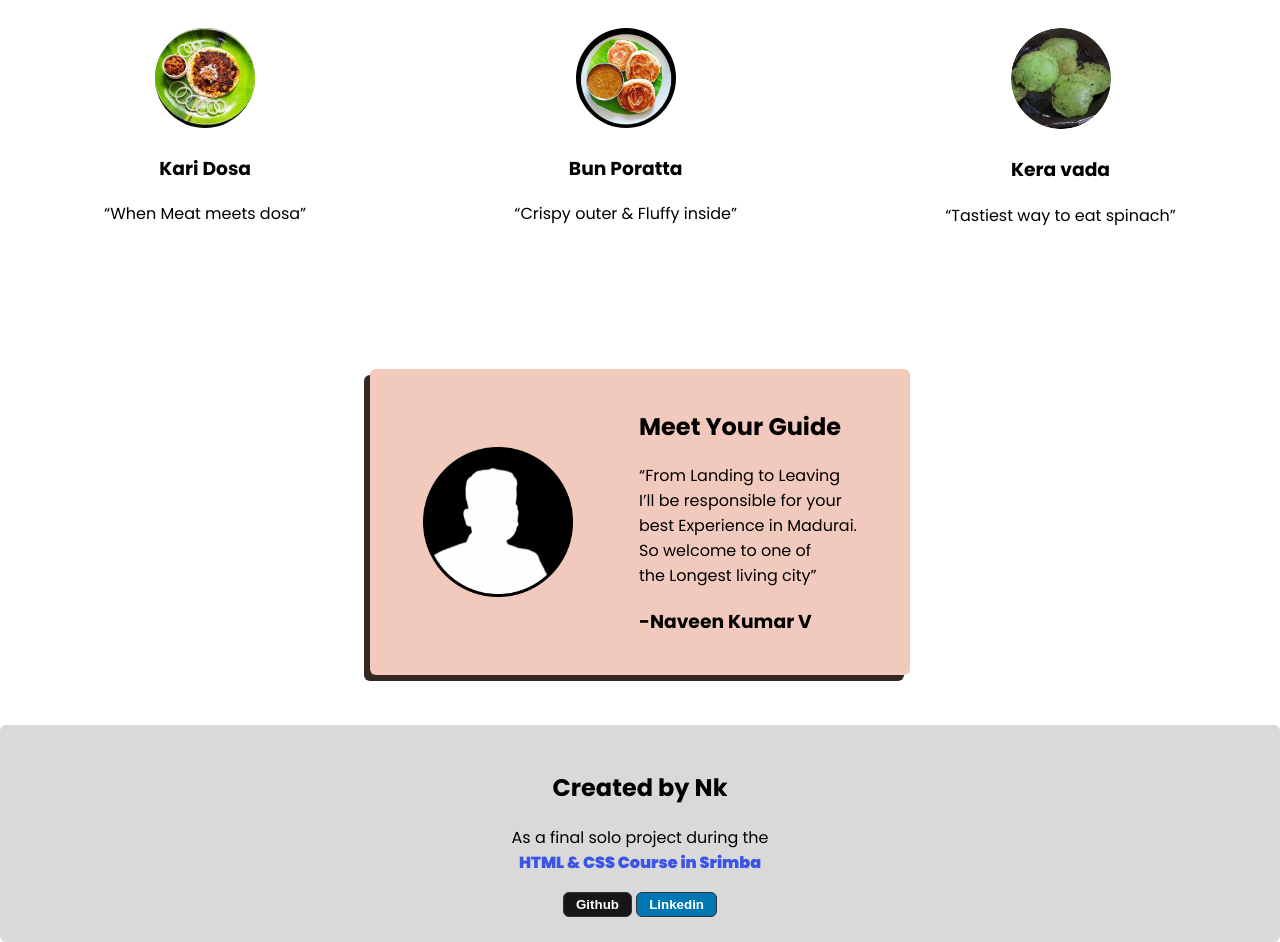
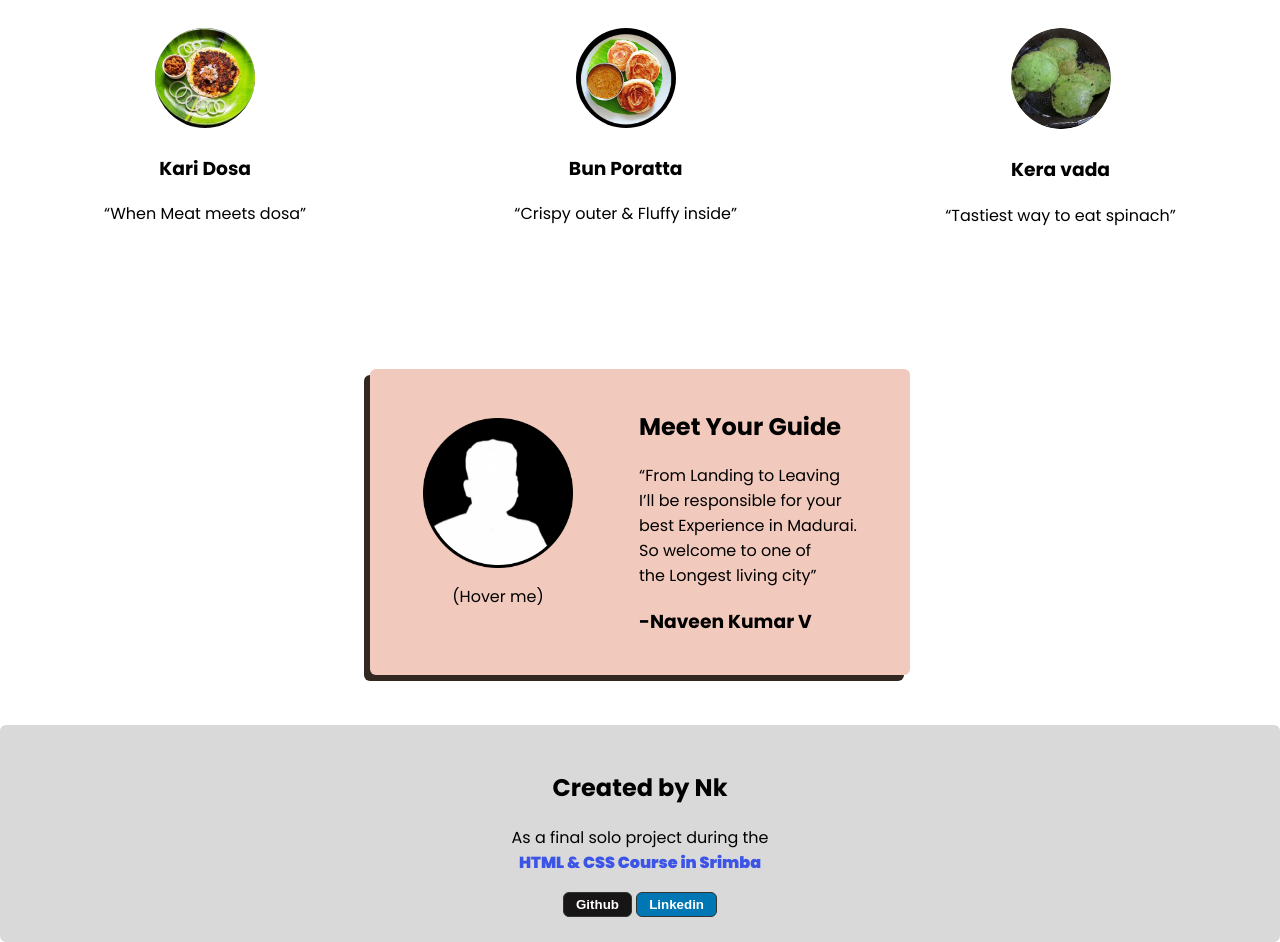
Before and after one commit to NK-dev-24/Small-webdev-Learning-Projects, a plain HTML site: page Madurai-site/index.html in a window 1280 px wide. Shown: the part 915-1857 px from the top of the page. Drawn offline with Linux system fonts and the light colour scheme; a web font is replaced by a local one.

Commit message:
Add Hover Hint

```diff
--- a/Madurai-site/index.html
+++ b/Madurai-site/index.html
@@ -37,7 +37,10 @@
   </div>
 
   <div class="Idcard">
-    <div class="profile-img" >
+    <div id="profile-box">
+      <div class="profile-img" >
+      </div>
+      <p id="hover-text"> (Hover me)</p>
     </div>
     <div class="id-txt">
       <h2> Meet Your Guide</h2>
--- a/Madurai-site/styles.css
+++ b/Madurai-site/styles.css
@@ -65,6 +65,13 @@ img{
   padding: 20px;
 }
 
+#profile-box{
+  display: flex;
+  flex-direction: column;
+  align-items: center;
+  justify-content:space-around;
+}
+
 .profile-img{
   background: url("images/Profile.png");
   width:150px;
```
